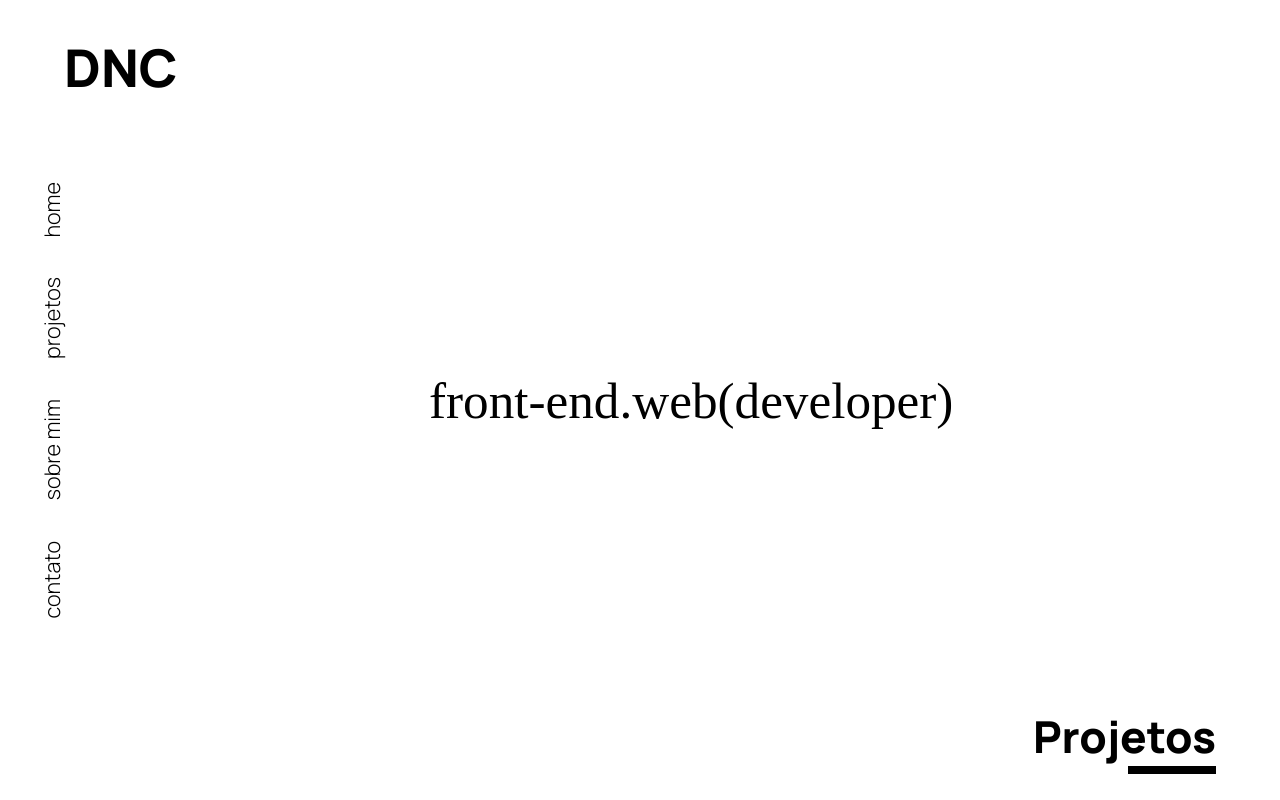
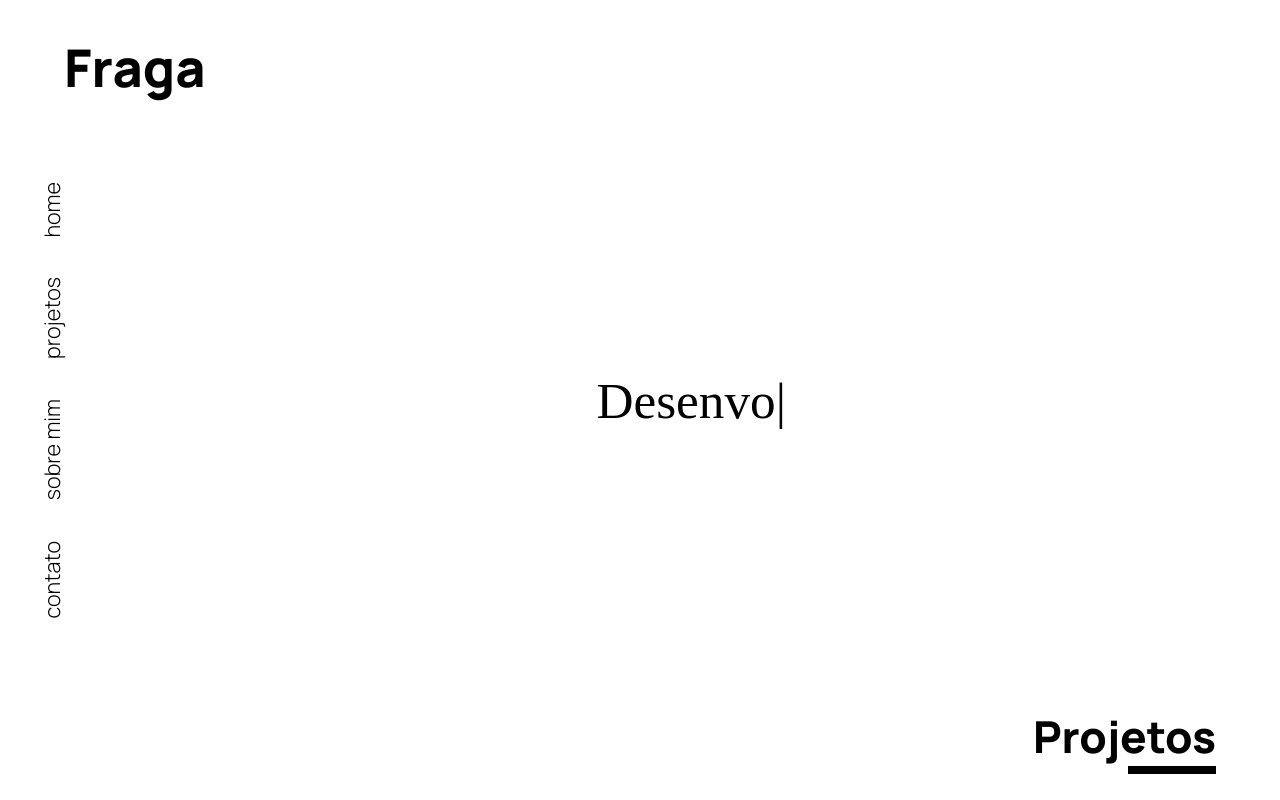
Before and after one commit to FragaGabriel23/Portfolio_D3, a React (Vite) app: page / in a window 1280 px wide. Shown: the top 800 px of the page. Built offline with nearby package versions, Linux system fonts and the light colour scheme; a web font is replaced by a local one.

Commit message:
feat(views/Home): added TextTyping component in header

```diff
--- a/src/views/Home/Home.tsx
+++ b/src/views/Home/Home.tsx
@@ -3,6 +3,7 @@ import ProjectCard from '../../components/Projects/ProjectCard'
 import { Projects } from '../../mocks/projects.mock'
 import { iconTools1, iconTools2, iconTools3, iconTools4 } from '../../assets/Icons/Tools';
 import { gmailIcon, githubIcon, figmaIcon, dribbbleIcon, linkedinIcon } from '../../assets/Icons/Contact';
+import TextTyping from '../../components/TextTyping/TextTyping';
 
 
 const Home = () => {
@@ -10,7 +11,7 @@ const Home = () => {
         <>
             <header id='Home' className='header'>
                 <div className="header__logo">
-                    <p>DNC</p>
+                    <p>Fraga</p>
                 </div>
                 <main className='header__main'>
                     <ul className='header__navBar'>
@@ -20,7 +21,7 @@ const Home = () => {
                         <li><a href="#Contact">contato</a></li>
                     </ul>
                     <div className='header__text'>
-                        <h1> front-end.web(developer) </h1>
+                        <h1> <TextTyping Text={["Olá", "Eu sou Gabriel Fraga", "Desenvolvedor Front-end"]}/> </h1>
                     </div>
                 </main>
             </header>
```
